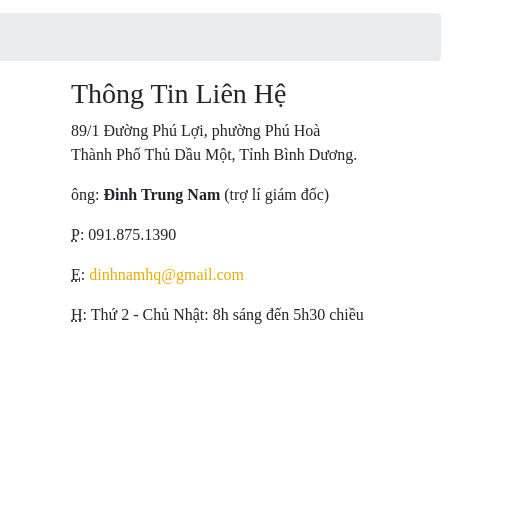
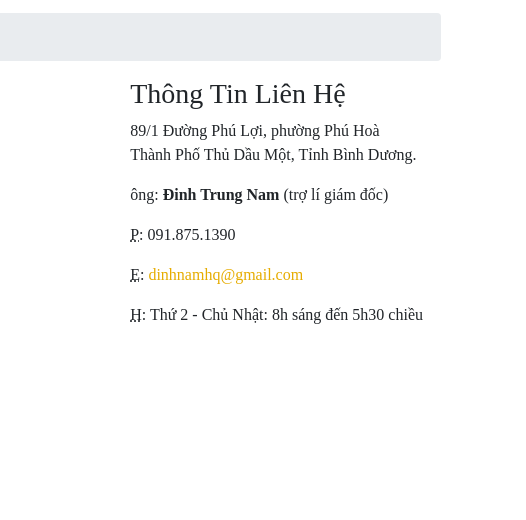
Before and after one commit to huynguyen18595/MDF-HuongQuynh-website, a website: page Contact.html in a window 1280 px wide. Shown: the part 131-651 px from the top of the page, 754-1280 px from the left. Drawn offline with Linux system fonts and the light colour scheme; some packages are replaced by stand-ins of ours.

Commit message:
final check for contact

```diff
--- a/Contact.html
+++ b/Contact.html
@@ -73,7 +73,7 @@
       </ol>
 
       <!-- Content Row -->
-      <div class="row" style="heiht: 380px; width: 100% ">
+      <div class="row" style="heiht: 380px; width: 108% ">
         <!-- Map Column -->
         <div class="col-lg-8 mb-4">
           <!-- Embedded Google Map -->
```
